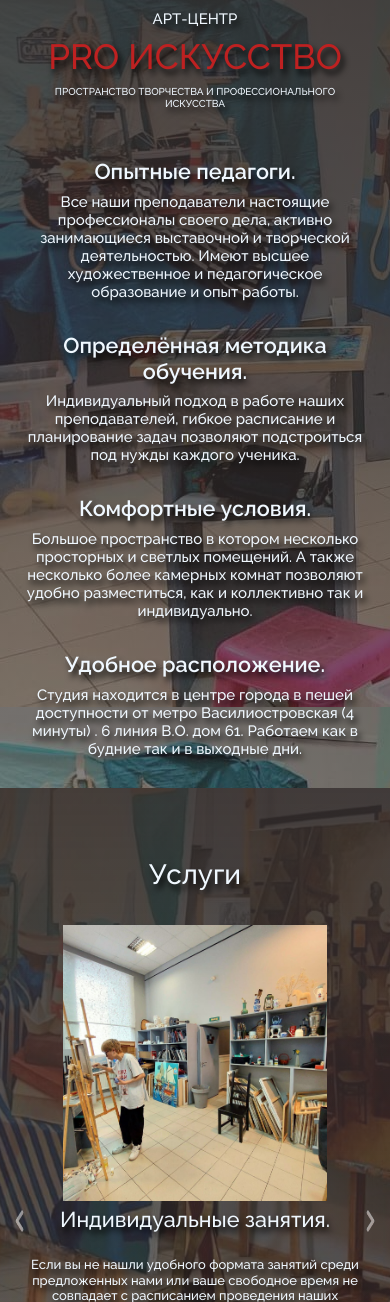
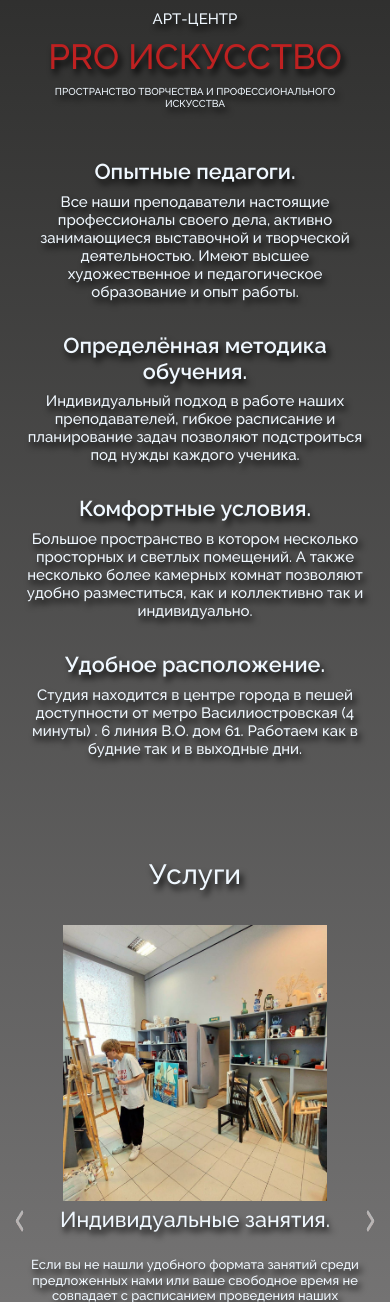
Before and after one commit to belousovsergey56/pro-iskusstvo, a Flask app: page / in a window 390 px wide. Shown: the part 56-1358 px from the top of the page. Run offline with Flask 2, Linux system fonts and the light colour scheme; data comes from the database, SQL or seed files in the repository; some libraries are stand-ins or nearby versions.

Commit message:
remove comment, remove code for webkit

```diff
--- a/static/styles.css
+++ b/static/styles.css
@@ -1,11 +1,10 @@
 body {
     text-align: center;
     font-family: 'Raleway', sans-serif;
+    overflow-y: auto;
+    -webkit-overflow-scrolling: touch;
     background-image: linear-gradient(rgba(51, 45, 45, 0.9), rgba(51, 45, 45, 0.6)), url("/static/images/gallery/img-bg-3.jpg");
     background-repeat: no-repeat;
-    -o-background-size: cover;
-    -moz-bacgrround-size: cover;
-    -webkit-background-size: cover;
     background-size: cover;
     background-position: unset;
     background-attachment: fixed;
@@ -29,7 +28,7 @@ table {
 .text-message,
 .admin-footer,
 .about-txt,
-body  {
+body {
     color: aliceblue;
 }
 
@@ -52,7 +51,7 @@ body  {
 }
 
 .about-body-header {
-    font-weight:bolder;
+    font-weight: bolder;
 }
 
 #services {
@@ -253,6 +252,10 @@ body  {
     padding-bottom: 2%;
 }
 
+.favicon {
+    border-radius: 100%;
+}
+
 .left_column {
     text-align: right;
 }
@@ -291,17 +294,12 @@ body  {
 }
 
 
-@media only screen and (max-width: 1000px) {
-
-    body:before {
-        content: '';
-        background-image: linear-gradient(rgba(51, 45, 45, 0.9), rgba(51, 45, 45, 0.6)), url("/static/images/gallery/img-bg-3.jpg");
-        position: fixed;
-        left: 0;
-        right: 0;
-        top: 0;
-        bottom: 0;
-        z-index: -1;
+@media (max-width: 1600px) {
+    body {
+        background: #2D2D2C;
+        background: -webkit-linear-gradient(top, #2D2D2C, #C0BEBF);
+        background: -moz-linear-gradient(top, #2D2D2C, #C0BEBF);
+        background: linear-gradient(to bottom, #2D2D2C, #C0BEBF);
     }
 
     .index-logo-text {
@@ -326,7 +324,7 @@ body  {
     }
 
     .about-body-header {
-        font-weight:bolder;
+        font-weight: bolder;
     }
 
     .about-text {
@@ -365,4 +363,5 @@ body  {
     .carousel-control-next-icon {
         height: 1.5rem;
     }
+
 }
```
